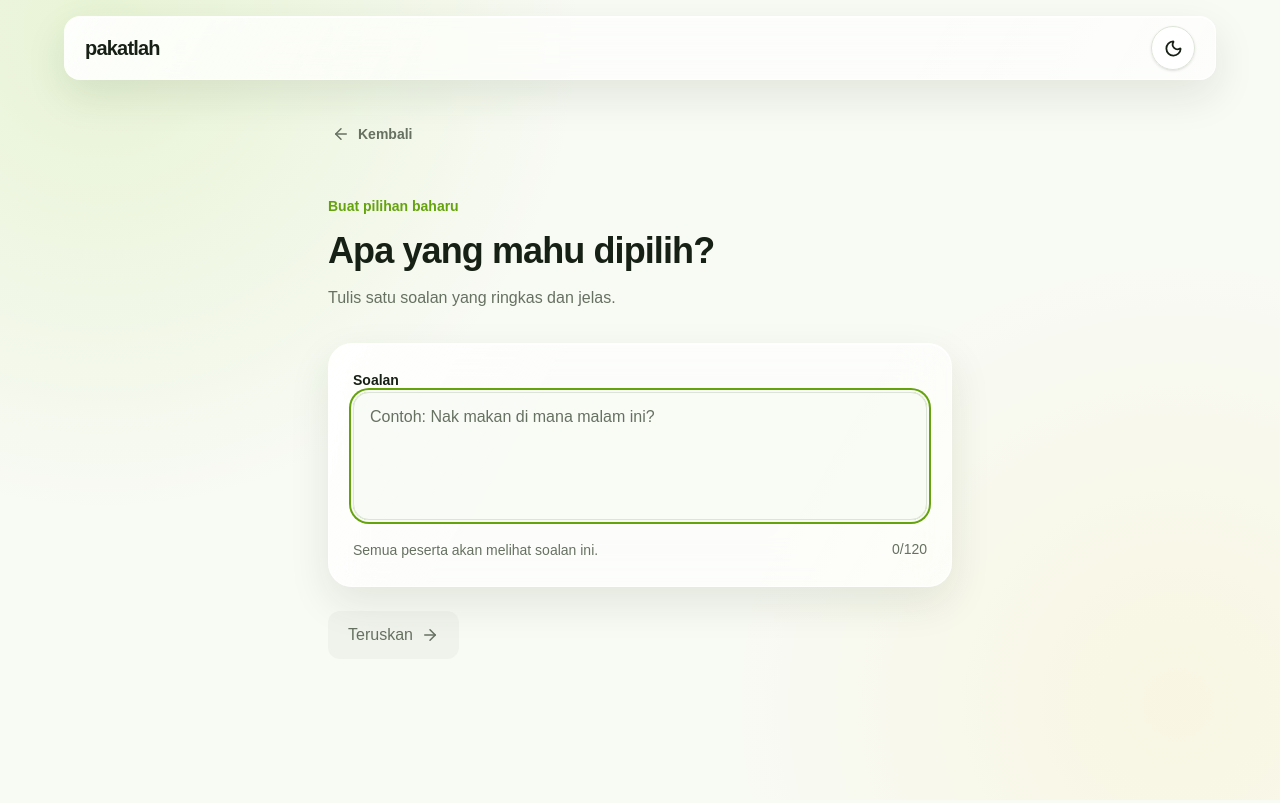
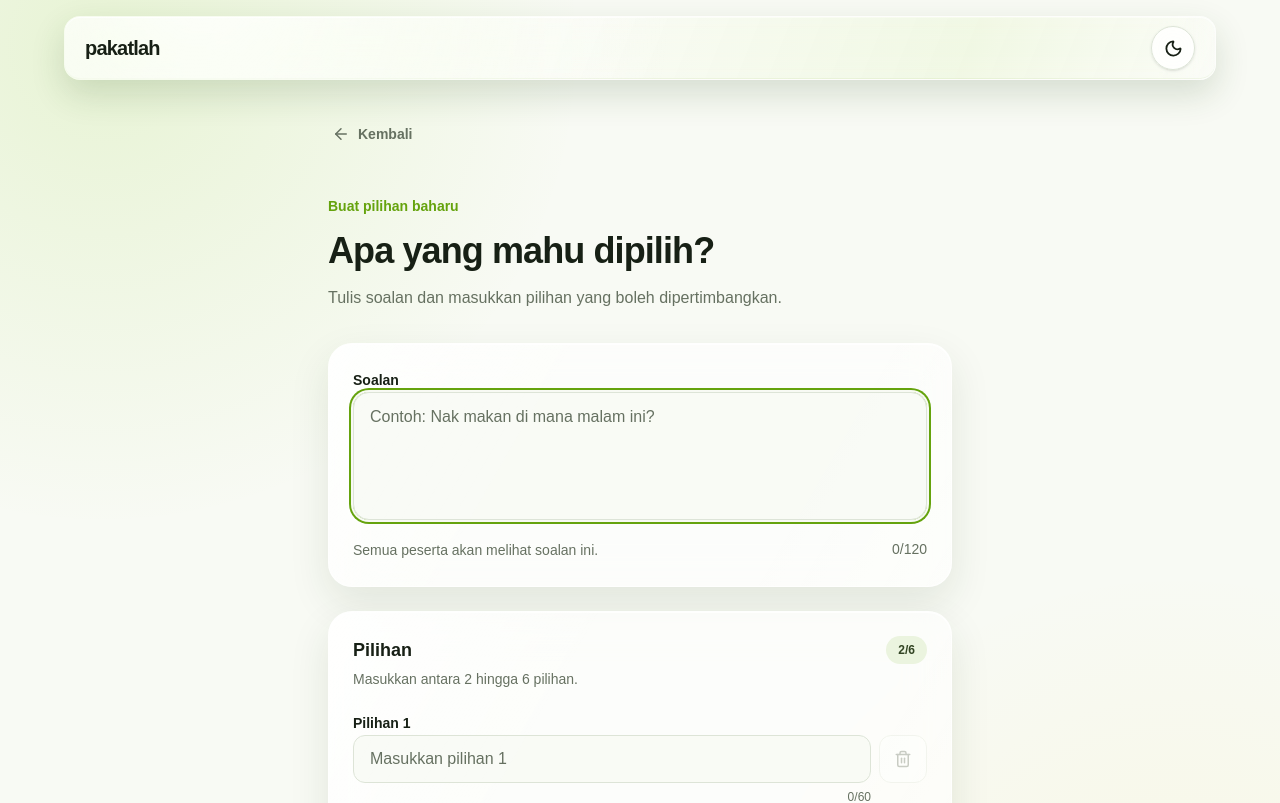
Before and after one commit to ameeridz/pakatlah, a Next.js app: page /new in a window 1280 px wide. Shown: the top 803 px of the page. Built offline with nearby package versions, Linux system fonts and the light colour scheme.

Commit message:
feat: add decision options and floating header

```diff
--- a/src/app/globals.css
+++ b/src/app/globals.css
@@ -230,3 +230,84 @@ a {
     -webkit-backdrop-filter: none;
   }
 }
+
+/* Floating Liquid Glass header */
+.glass-header {
+  position: relative;
+  isolation: isolate;
+  overflow: hidden;
+  border: 1px solid rgb(255 255 255 / 0.5);
+  background: rgb(255 255 255 / 0.32);
+  box-shadow:
+    0 14px 34px rgb(39 72 24 / 0.16),
+    inset 0 1px 0 rgb(255 255 255 / 0.82),
+    inset 0 -1px 0 rgb(101 163 13 / 0.08);
+  backdrop-filter: blur(24px) saturate(180%);
+  -webkit-backdrop-filter: blur(24px) saturate(180%);
+  transform: translateZ(0);
+}
+
+.glass-header::before {
+  position: absolute;
+  inset: 0;
+  z-index: 0;
+  background:
+    radial-gradient(
+      circle at 12% -35%,
+      rgb(255 255 255 / 0.78),
+      transparent 46%
+    ),
+    linear-gradient(
+      112deg,
+      rgb(255 255 255 / 0.24),
+      transparent 42%,
+      rgb(132 204 22 / 0.08) 78%,
+      rgb(255 255 255 / 0.12)
+    );
+  content: "";
+  pointer-events: none;
+}
+
+.glass-header > * {
+  position: relative;
+  z-index: 1;
+}
+
+.dark .glass-header {
+  border-color: rgb(255 255 255 / 0.14);
+  background: rgb(18 28 16 / 0.38);
+  box-shadow:
+    0 16px 38px rgb(0 0 0 / 0.42),
+    inset 0 1px 0 rgb(255 255 255 / 0.16),
+    inset 0 -1px 0 rgb(132 204 22 / 0.09);
+}
+
+.dark .glass-header::before {
+  background:
+    radial-gradient(
+      circle at 12% -35%,
+      rgb(255 255 255 / 0.16),
+      transparent 46%
+    ),
+    linear-gradient(
+      112deg,
+      rgb(255 255 255 / 0.07),
+      transparent 44%,
+      rgb(132 204 22 / 0.07) 78%,
+      rgb(255 255 255 / 0.04)
+    );
+}
+
+@supports not ((backdrop-filter: blur(1px)) or (-webkit-backdrop-filter: blur(1px))) {
+  .glass-header {
+    background: color-mix(in srgb, var(--card) 92%, var(--primary) 8%);
+  }
+}
+
+@media (prefers-reduced-transparency: reduce) {
+  .glass-header {
+    background: var(--card);
+    backdrop-filter: none;
+    -webkit-backdrop-filter: none;
+  }
+}
--- a/src/app/layout.js
+++ b/src/app/layout.js
@@ -27,7 +27,11 @@ export const metadata = {
 
 export default function RootLayout({ children }) {
   return (
-    <html lang="ms" suppressHydrationWarning>
+    <html
+  lang="ms"
+  suppressHydrationWarning
+  data-scroll-behavior="smooth"
+>
       <head>
         <script dangerouslySetInnerHTML={{ __html: themeScript }} />
       </head>
--- a/src/app/new/page.js
+++ b/src/app/new/page.js
@@ -1,22 +1,86 @@
 "use client";
 
 import Link from "next/link";
-import { ArrowLeft, ArrowRight } from "lucide-react";
+import { ArrowLeft, ArrowRight, Plus, Trash2 } from "lucide-react";
 import { useState } from "react";
 import { AppHeader } from "@/components/app-header";
 
 const QUESTION_LIMIT = 120;
+const OPTION_LIMIT = 60;
+const MIN_OPTIONS = 2;
+const MAX_OPTIONS = 6;
+
+function createOption(id) {
+  return {
+    id,
+    name: "",
+  };
+}
 
 export default function NewDecisionPage() {
   const [question, setQuestion] = useState("");
+  const [options, setOptions] = useState([
+    createOption("option-1"),
+    createOption("option-2"),
+  ]);
 
   const normalizedQuestion = question.trim();
+  const normalizedOptionNames = options.map((option) =>
+    option.name.trim().toLocaleLowerCase("ms"),
+  );
+
+  const duplicateOptionNames = new Set(
+    normalizedOptionNames.filter(
+      (name, index) =>
+        name && normalizedOptionNames.indexOf(name) !== index,
+    ),
+  );
+
   const isQuestionValid = normalizedQuestion.length > 0;
+  const areOptionsComplete = options.every((option) => option.name.trim());
+  const hasDuplicateOptions = duplicateOptionNames.size > 0;
+  const isFormValid =
+    isQuestionValid && areOptionsComplete && !hasDuplicateOptions;
+
+  function handleOptionChange(optionId, value) {
+    setOptions((currentOptions) =>
+      currentOptions.map((option) =>
+        option.id === optionId ? { ...option, name: value } : option,
+      ),
+    );
+  }
+
+  function addOption() {
+    if (options.length >= MAX_OPTIONS) {
+      return;
+    }
+
+    const nextOptionNumber =
+      options.reduce((highestNumber, option) => {
+        const optionNumber = Number(option.id.replace("option-", ""));
+        return Math.max(highestNumber, optionNumber || 0);
+      }, 0) + 1;
+
+    setOptions((currentOptions) => [
+      ...currentOptions,
+      createOption(`option-${nextOptionNumber}`),
+    ]);
+  }
+
+  function removeOption(optionId) {
+    if (options.length <= MIN_OPTIONS) {
+      return;
+    }
+
+    setOptions((currentOptions) =>
+      currentOptions.filter((option) => option.id !== optionId),
+    );
+  }
 
   function handleSubmit(event) {
     event.preventDefault();
 
-    if (!isQuestionValid) {
+    if (!isFormValid) {
       return;
     }
   }
@@ -44,10 +108,10 @@ export default function NewDecisionPage() {
           </h1>
 
           <p className="mt-3 max-w-xl text-base leading-relaxed text-muted-foreground">
-            Tulis satu soalan yang ringkas dan jelas.
+            Tulis soalan dan masukkan pilihan yang boleh dipertimbangkan.
           </p>
 
-          <form className="mt-7 sm:mt-8" onSubmit={handleSubmit}>
+          <form className="mt-7 space-y-5 sm:mt-8 sm:space-y-6" onSubmit={handleSubmit}>
             <div className="glass-panel rounded-3xl p-5 sm:p-6">
               <div className="space-y-3">
                 <label htmlFor="decision-question" className="text-sm font-semibold">
@@ -78,10 +142,100 @@ export default function NewDecisionPage() {
               </div>
             </div>
 
+            <div className="glass-panel rounded-3xl p-5 sm:p-6">
+              <div className="flex items-start justify-between gap-4">
+                <div>
+                  <h2 className="text-lg font-semibold">Pilihan</h2>
+                  <p className="mt-1 text-sm leading-relaxed text-muted-foreground">
+                    Masukkan antara {MIN_OPTIONS} hingga {MAX_OPTIONS} pilihan.
+                  </p>
+                </div>
+
+                <span className="shrink-0 rounded-full bg-secondary px-3 py-1.5 text-xs font-semibold text-secondary-foreground">
+                  {options.length}/{MAX_OPTIONS}
+                </span>
+              </div>
+
+              <div className="mt-5 space-y-4">
+                {options.map((option, index) => {
+                  const normalizedName = option.name
+                    .trim()
+                    .toLocaleLowerCase("ms");
+                  const isDuplicate = duplicateOptionNames.has(normalizedName);
+                  const inputId = `decision-${option.id}`;
+                  const errorId = `${inputId}-error`;
+
+                  return (
+                    <div key={option.id} className="space-y-2">
+                      <label htmlFor={inputId} className="text-sm font-semibold">
+                        Pilihan {index + 1}
+                      </label>
+
+                      <div className="flex items-start gap-2">
+                        <div className="min-w-0 flex-1">
+                          <input
+                            id={inputId}
+                            name={option.id}
+                            type="text"
+                            value={option.name}
+                            maxLength={OPTION_LIMIT}
+                            aria-invalid={isDuplicate}
+                            aria-describedby={isDuplicate ? errorId : undefined}
+                            placeholder={`Masukkan pilihan ${index + 1}`}
+                            className="focus-ring h-12 w-full rounded-xl border border-input bg-background/80 px-4 text-base text-foreground placeholder:text-muted-foreground aria-invalid:border-destructive"
+                            onChange={(event) =>
+                              handleOptionChange(option.id, event.target.value)
+                            }
+                          />
+
+                          <div className="mt-1.5 flex justify-between gap-3">
+                            <div>
+                              {isDuplicate && (
+                                <p
+                                  id={errorId}
+                                  className="text-sm font-medium text-destructive"
+                                >
+                                  Pilihan ini sudah dimasukkan.
+                                </p>
+                              )}
+                            </div>
+
+                            <span className="shrink-0 text-xs tabular-nums text-muted-foreground">
+                              {option.name.length}/{OPTION_LIMIT}
+                            </span>
+                          </div>
+                        </div>
+
+                        <button
+                          type="button"
+                          aria-label={`Buang pilihan ${index + 1}`}
+                          disabled={options.length <= MIN_OPTIONS}
+                          className="focus-ring flex size-12 shrink-0 items-center justify-center rounded-xl border border-border bg-card/70 text-muted-foreground transition-colors hover:bg-secondary hover:text-secondary-foreground disabled:cursor-not-allowed disabled:opacity-35"
+                          onClick={() => removeOption(option.id)}
+                        >
+                          <Trash2 aria-hidden="true" size={18} />
+                        </button>
+                      </div>
+                    </div>
+                  );
+                })}
+              </div>
+
+              <button
+                type="button"
+                disabled={options.length >= MAX_OPTIONS}
+                className="focus-ring mt-5 inline-flex h-11 w-full items-center justify-center gap-2 rounded-xl border border-border bg-card/70 px-4 text-sm font-semibold text-foreground transition-colors hover:bg-secondary hover:text-secondary-foreground disabled:cursor-not-allowed disabled:opacity-45 sm:w-auto"
+                onClick={addOption}
+              >
+                <Plus aria-hidden="true" size={18} />
+                Tambah pilihan
+              </button>
+            </div>
+
             <button
               type="submit"
-              disabled={!isQuestionValid}
-              className="focus-ring mt-5 inline-flex h-12 w-full items-center justify-center gap-2 rounded-xl bg-primary px-5 text-base font-semibold text-primary-foreground shadow-sm transition duration-200 hover:bg-primary-hover active:scale-[0.98] disabled:bg-muted disabled:text-muted-foreground disabled:shadow-none disabled:cursor-not-allowed disabled:hover:bg-muted sm:mt-6 sm:ml-auto sm:w-auto"
+              disabled={!isFormValid}
+              className="focus-ring inline-flex h-12 w-full items-center justify-center gap-2 rounded-xl bg-primary px-5 text-base font-semibold text-primary-foreground shadow-sm transition duration-200 hover:bg-primary-hover active:scale-[0.98] disabled:cursor-not-allowed disabled:bg-muted disabled:text-muted-foreground disabled:shadow-none disabled:hover:bg-muted sm:ml-auto sm:w-auto"
             >
               Teruskan
               <ArrowRight aria-hidden="true" size={18} />
--- a/src/components/app-header.js
+++ b/src/components/app-header.js
@@ -3,8 +3,9 @@ import { ThemeToggle } from "@/components/theme-toggle";
 
 export function AppHeader() {
   return (
-    <header className="sticky top-0 z-50 px-4 pt-3 sm:px-6 sm:pt-4">
-      <div className="glass-panel mx-auto flex h-14 w-full max-w-6xl items-center justify-between rounded-2xl px-4 sm:h-16 sm:px-5">
+    <>
+      <header className="fixed inset-x-0 top-0 z-[100] px-4 pt-3 sm:px-6 sm:pt-4">
+        <div className="glass-header mx-auto flex h-14 w-full max-w-6xl items-center justify-between rounded-2xl px-4 sm:h-16 sm:px-5">
           <Link
             href="/"
             className="focus-ring rounded-lg text-lg font-bold tracking-[-0.04em] sm:text-xl"
@@ -15,5 +16,8 @@ export function AppHeader() {
           <ThemeToggle />
         </div>
       </header>
+
+      <div aria-hidden="true" className="h-[4.25rem] sm:h-20" />
+    </>
   );
 }
```
Lines whose indentation alone changed are shown as unchanged.
